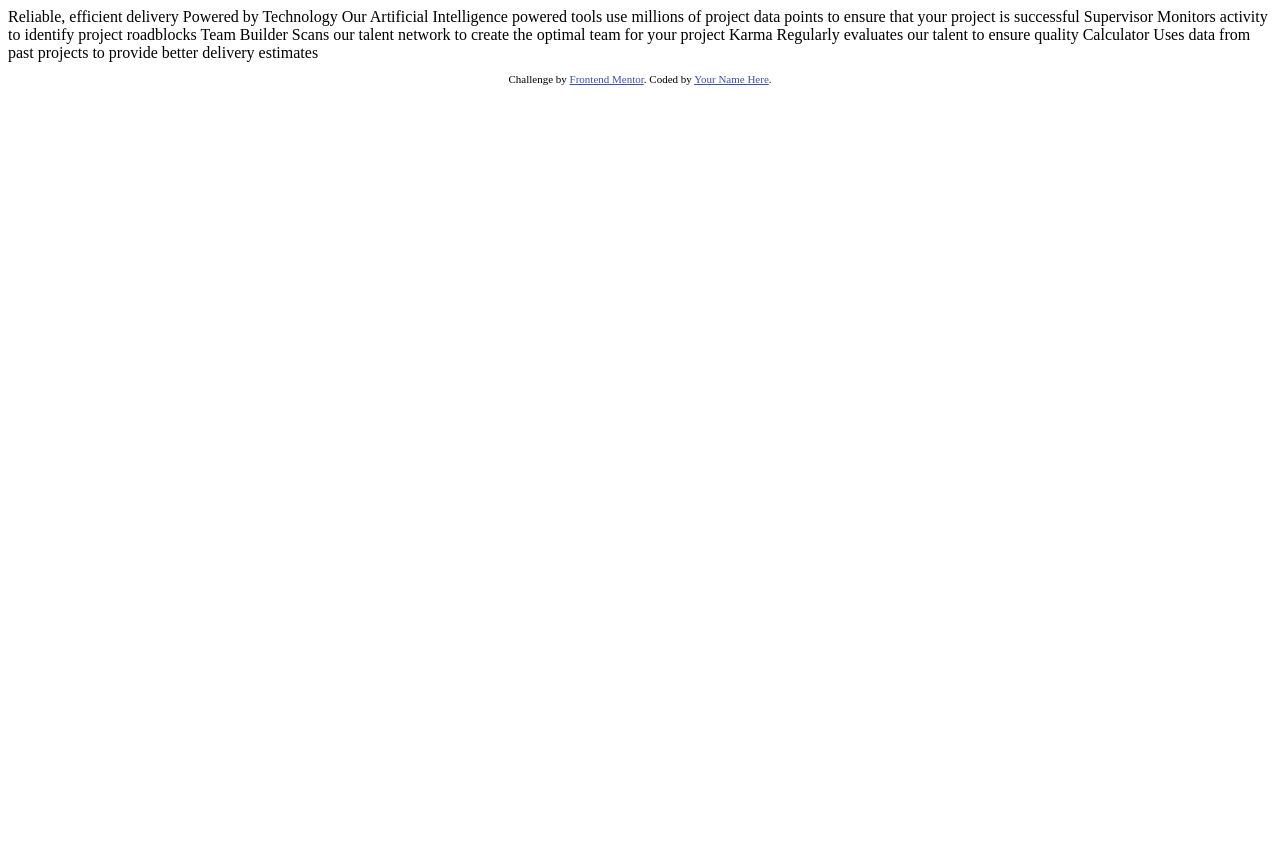
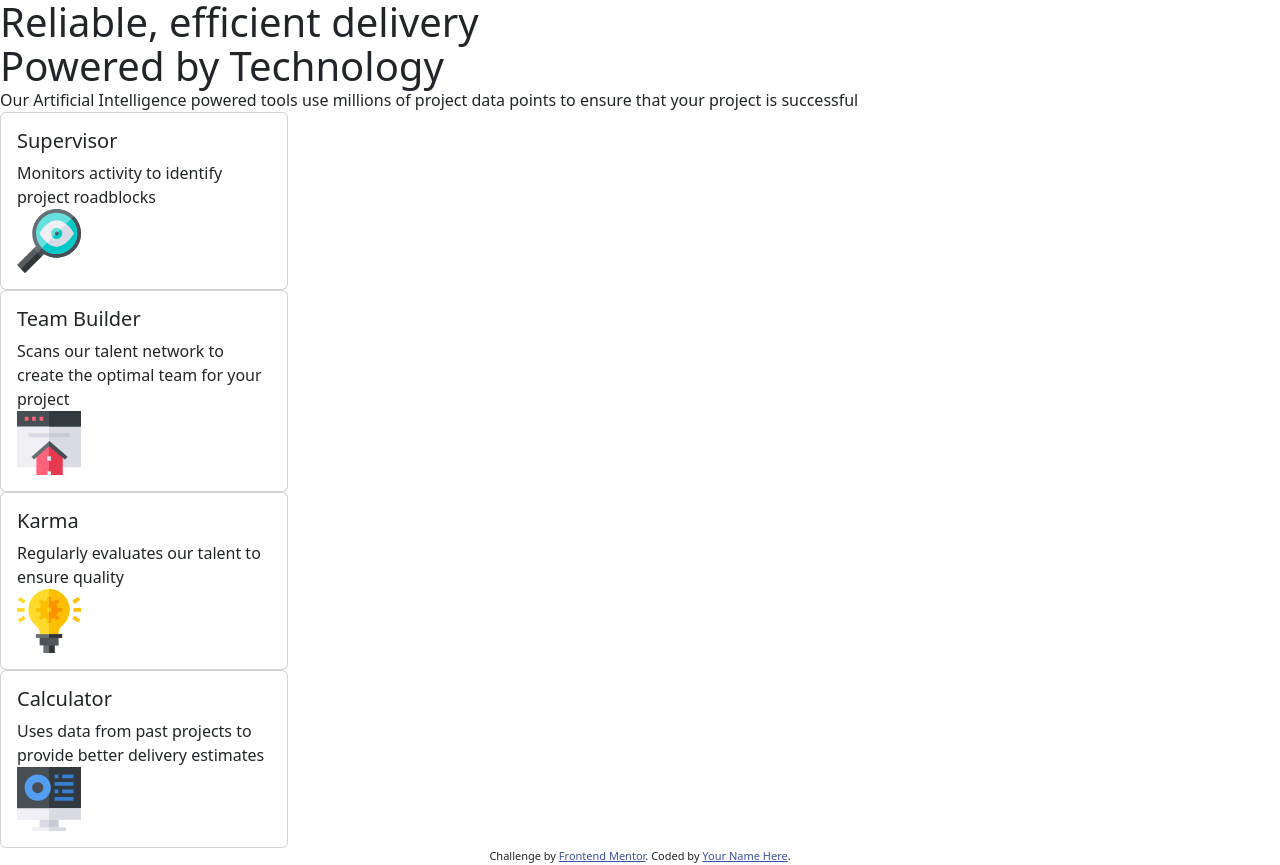
Before and after one commit to deusdeteneto/Four-card-feature-section, a plain HTML site: page index.html in a window 1280 px wide. Before the commit the page ends 800 px from the top, so only its background shows below. Drawn offline with nearby package versions, Linux system fonts and the light colour scheme.

Commit message:
Configuração inicial CSS, HTML e instalação do CDN Bootstrap

```diff
--- /dev/null
+++ b/css/style.css
@@ -0,0 +1,89 @@
+/* Reset CSS de Eric Meyer */
+html {
+  -moz-text-size-adjust: none;
+  -webkit-text-size-adjust: none;
+  text-size-adjust: none;
+}
+
+body,
+h1,
+h2,
+h3,
+h4,
+p,
+figure,
+blockquote,
+dl,
+dd {
+  margin-block-end: 0;
+}
+
+body {
+  min-height: 100vh;
+  line-height: 1.5;
+}
+
+h1,
+h2,
+h3,
+h4,
+button,
+input,
+label {
+  line-height: 1.1;
+}
+
+h1,
+h2,
+h3,
+h4 {
+  text-wrap: balance;
+}
+
+a:not([class]) {
+  text-decoration-skip-ink: auto;
+  color: currentColor;
+}
+
+img,
+picture {
+  max-width: 100%;
+  display: block;
+}
+
+input,
+button,
+textarea,
+select {
+  font-family: inherit;
+  font-size: inherit;
+}
+
+:root {
+  /* Cores Primárias */
+  --color-red: hsl(0, 78%, 62%);
+  --color-cyan: hsl(180, 62%, 55%);
+  --color-orange: hsl(34, 97%, 64%);
+  --color-blue: hsl(212, 86%, 64%);
+
+  /* Cores Neutras */
+  --color-very-dark-blue: hsl(234, 12%, 34%);
+  --color-grayish-blue: hsl(229, 6%, 66%);
+  --color-very-light-gray: hsl(0, 0%, 98%);
+
+  /* Tipografia */
+  --font-body-size: 15px;
+  --font-family-poppins: "Poppins", sans-serif;
+  --font-weight-extralight: 200;
+  --font-weight-regular: 400;
+  --font-weight-semibold: 600;
+}
+
+.attribution {
+  font-size: 11px;
+  text-align: center;
+}
+
+.attribution a {
+  color: hsl(228, 45%, 44%);
+}
--- a/index.html
+++ b/index.html
@@ -1,45 +1,92 @@
 <!DOCTYPE html>
 <html lang="en">
   <head>
-  <meta charset="UTF-8">
-  <meta name="viewport" content="width=device-width, initial-scale=1.0"> <!-- displays site properly based on user's device -->
-
-  <link rel="icon" type="image/png" sizes="32x32" href="./images/favicon-32x32.png">
+    <meta charset="UTF-8" />
+    <meta name="viewport" content="width=device-width, initial-scale=1.0" />
+    <link
+      href="https://cdn.jsdelivr.net/npm/bootstrap@5.3.3/dist/css/bootstrap.min.css"
+      rel="stylesheet"
+      integrity="sha384-QWTKZyjpPEjISv5WaRU9OFeRpok6YctnYmDr5pNlyT2bRjXh0JMhjY6hW+ALEwIH"
+      crossorigin="anonymous"
+    />
+    <link rel="stylesheet" href="css/style.css" />
+    <link
+      rel="icon"
+      type="image/png"
+      sizes="32x32"
+      href="./images/favicon-32x32.png"
+    />
+    <link rel="preconnect" href="https://fonts.googleapis.com" />
+    <link rel="preconnect" href="https://fonts.gstatic.com" crossorigin />
+    <link
+      href="https://fonts.googleapis.com/css2?family=Poppins:wght@100;200;400;600&display=swap"
+      rel="stylesheet"
+    />
 
     <title>Frontend Mentor | Four card feature section</title>
-
-  <!-- Feel free to remove these styles or customise in your own stylesheet 👍 -->
-  <style>
-    .attribution { font-size: 11px; text-align: center; }
-    .attribution a { color: hsl(228, 45%, 44%); }
-  </style>
   </head>
   <body>
+    <h1>Reliable, efficient delivery</h1>
+    <h1>Powered by Technology</h1>
 
-  Reliable, efficient delivery
-  Powered by Technology
+    <p>
+      Our Artificial Intelligence powered tools use millions of project data
+      points to ensure that your project is successful
+    </p>
 
-  Our Artificial Intelligence powered tools use millions of project data points
-  to ensure that your project is successful
+    <div class="card" style="width: 18rem">
+      <div class="card-body">
+        <h5 class="card-title">Supervisor</h5>
+        <p class="card-text">
+          Monitors activity to identify project roadblocks
+        </p>
+        <img src="images/icon-supervisor.svg" alt="" />
+      </div>
+    </div>
 
-  Supervisor
-  Monitors activity to identify project roadblocks
+    <div class="card" style="width: 18rem">
+      <div class="card-body">
+        <h5 class="card-title">Team Builder</h5>
+        <p class="card-text">
+          Scans our talent network to create the optimal team for your project
+        </p>
+        <img src="images/icon-team-builder.svg" alt="" />
+      </div>
+    </div>
 
-  Team Builder
-  Scans our talent network to create the optimal team for your project
+    <div class="card" style="width: 18rem">
+      <div class="card-body">
+        <h5 class="card-title">Karma</h5>
+        <p class="card-text">
+          Regularly evaluates our talent to ensure quality
+        </p>
+        <img src="images/icon-karma.svg" alt="" />
+      </div>
+    </div>
 
-  Karma
-  Regularly evaluates our talent to ensure quality
-
-  Calculator
+    <div class="card" style="width: 18rem">
+      <div class="card-body">
+        <h5 class="card-title">Calculator</h5>
+        <p class="card-text">
           Uses data from past projects to provide better delivery estimates
-
+        </p>
+        <img src="images/icon-calculator.svg" alt="" />
+      </div>
+    </div>
 
     <footer>
       <p class="attribution">
-      Challenge by <a href="https://www.frontendmentor.io?ref=challenge" target="_blank">Frontend Mentor</a>.
-      Coded by <a href="#">Your Name Here</a>.
+        Challenge by
+        <a href="https://www.frontendmentor.io?ref=challenge" target="_blank"
+          >Frontend Mentor</a
+        >. Coded by <a href="#">Your Name Here</a>.
       </p>
     </footer>
+
+    <script
+      src="https://cdn.jsdelivr.net/npm/bootstrap@5.3.3/dist/js/bootstrap.bundle.min.js"
+      integrity="sha384-YvpcrYf0tY3lHB60NNkmXc5s9fDVZLESaAA55NDzOxhy9GkcIdslK1eN7N6jIeHz"
+      crossorigin="anonymous"
+    ></script>
   </body>
 </html>
```
Lines whose indentation alone changed are shown as unchanged.
